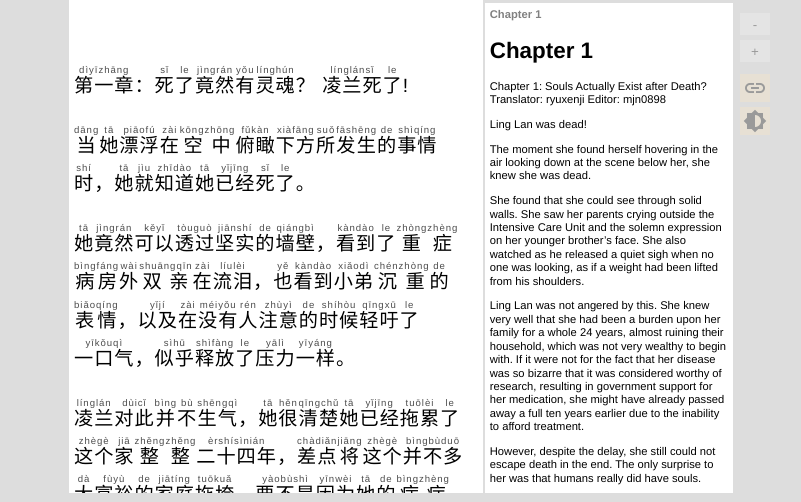
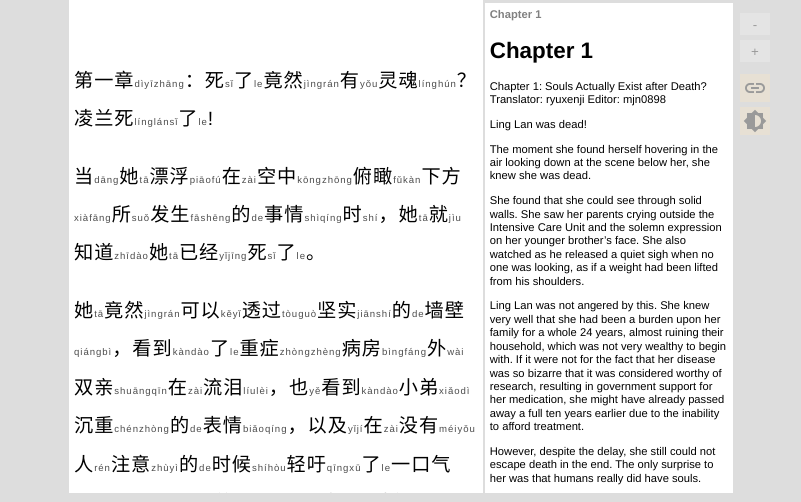
Before and after one commit to gg-maybe/reading-is-fun, a plain HTML site: page index.html in a window 1280 px wide. Shown: the part 298-800 px from the top of the page, without its empty margins (239-1040 px from the left). Drawn offline with nearby package versions, Linux system fonts and the light colour scheme.

Commit message:
fix firefox css

```diff
--- a/stylesheet.css
+++ b/stylesheet.css
@@ -79,10 +79,14 @@ html {
 }
 
 rt {
-  display: ruby-text;
+  display: block;
   opacity: .7;
 }
-
+@-moz-document url-prefix() {
+  rt {
+    display: ruby-text;
+  }
+}
 .hidden {
   opacity: 0 !important;
   height: 0px;
```
